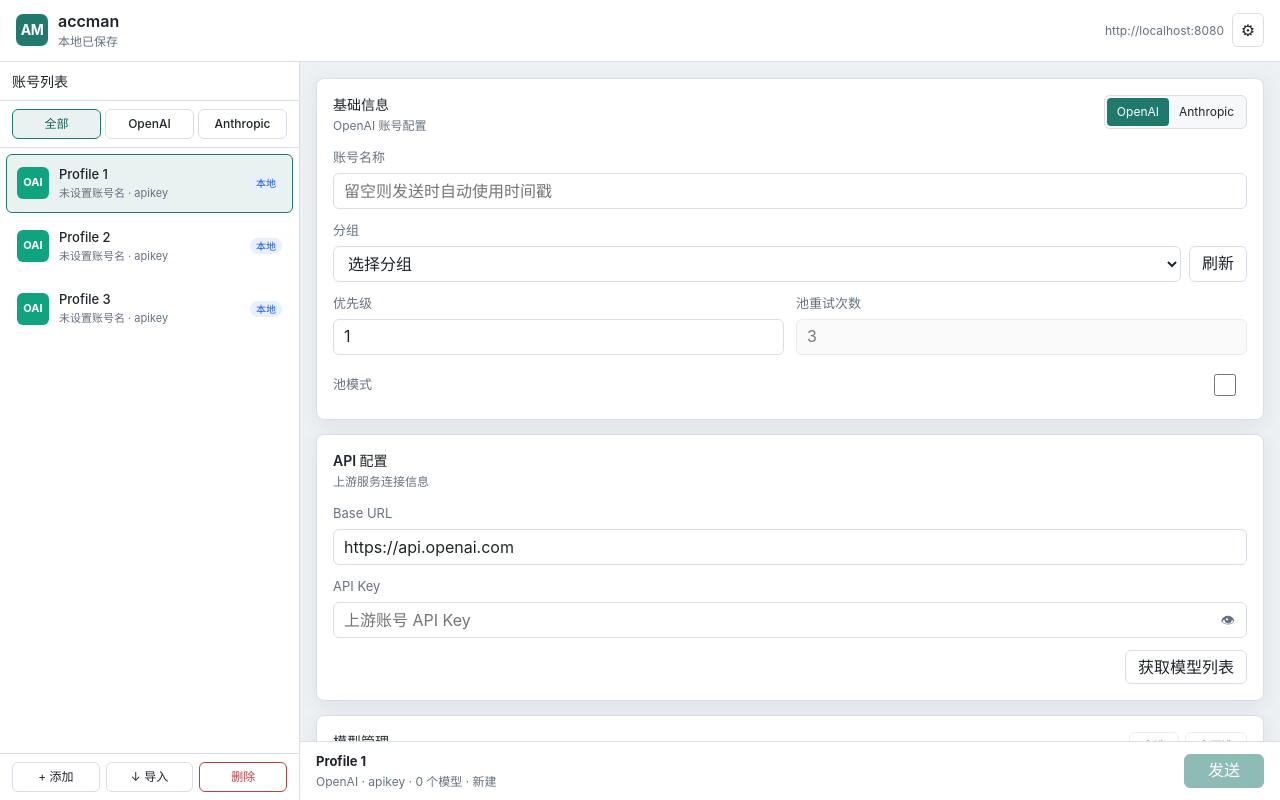
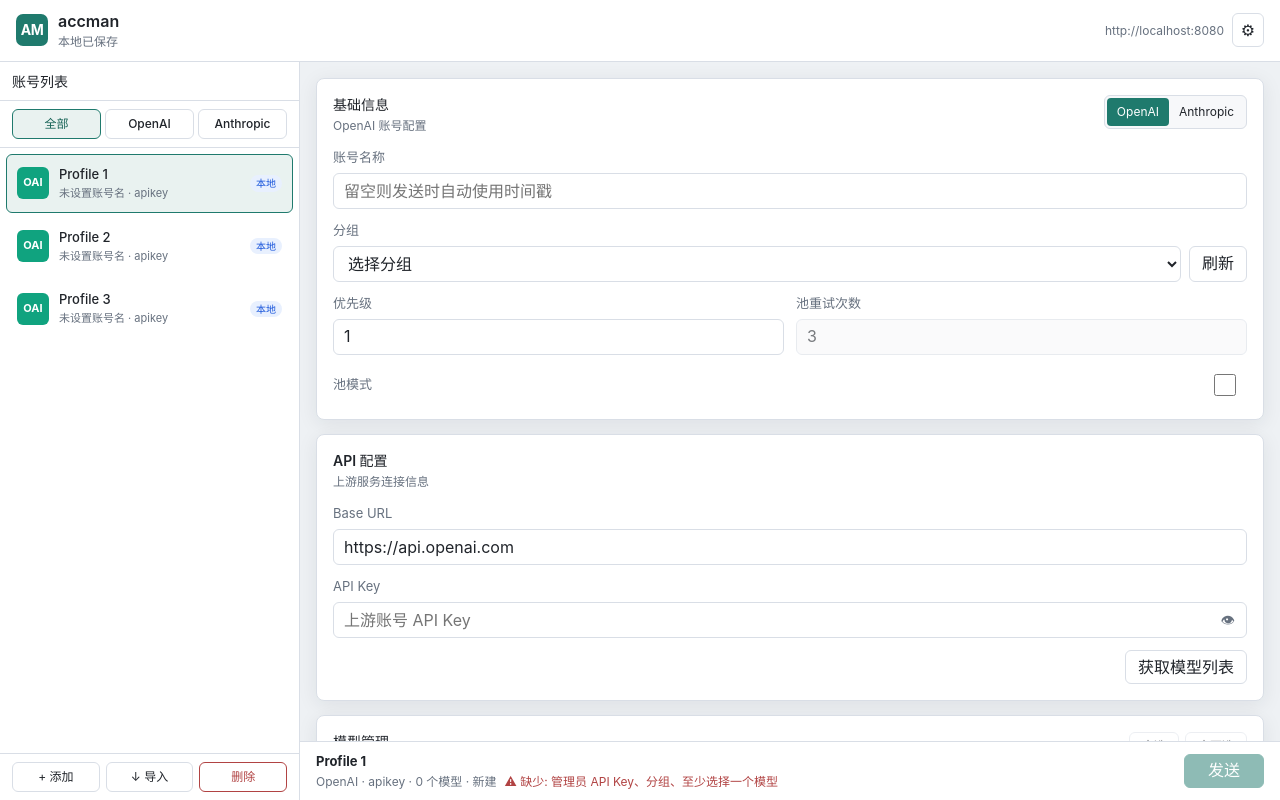
Before and after one commit to cytusc/accman, a React (Vite) app: page / in a window 1280 px wide. Built offline with nearby package versions, Linux system fonts and the light colour scheme.

Commit message:
改进: 发送按钮显示缺少条件提示
- 置灰时底部状态栏显示具体缺少什么（如「分组」「管理员 API Key」）
- 用户可快速定位未填写的必填项

```diff
--- a/src/components/account-detail/AccountDetail.tsx
+++ b/src/components/account-detail/AccountDetail.tsx
@@ -11,13 +11,13 @@ export default function AccountDetail() {
     return <div className="right-panel"><div className="right-panel-empty">请从左侧选择账号</div></div>;
   }
 
-  const canSubmit = Boolean(
-    profile.baseUrl.trim() &&
-    settings.backendBaseUrl.trim() &&
-    settings.adminApiKey.trim() &&
-    profile.groupId &&
-    (profile.models.some((m) => m.enabled) || profile.customMappings.length > 0)
-  );
+  const missingFields: string[] = [];
+  if (!profile.baseUrl.trim()) missingFields.push('Base URL');
+  if (!settings.backendBaseUrl.trim()) missingFields.push('后端管理地址');
+  if (!settings.adminApiKey.trim()) missingFields.push('管理员 API Key');
+  if (!profile.groupId) missingFields.push('分组');
+  if (!profile.models.some((m) => m.enabled) && profile.customMappings.length === 0) missingFields.push('至少选择一个模型');
+  const canSubmit = missingFields.length === 0;
 
   return (
     <div className="right-panel">
@@ -34,6 +34,11 @@ export default function AccountDetail() {
             {profile.accountType} ·{' '}
             {profile.models.filter((m) => m.enabled).length} 个模型
             {profile.remoteId ? ` · 更新 #${profile.remoteId}` : ' · 新建'}
+            {missingFields.length > 0 && !canSubmit && (
+              <span style={{ color: 'var(--danger)', marginLeft: 8 }}>
+                ⚠ 缺少: {missingFields.join('、')}
+              </span>
+            )}
           </span>
         </div>
         <div className="submit-bar-right">
```
